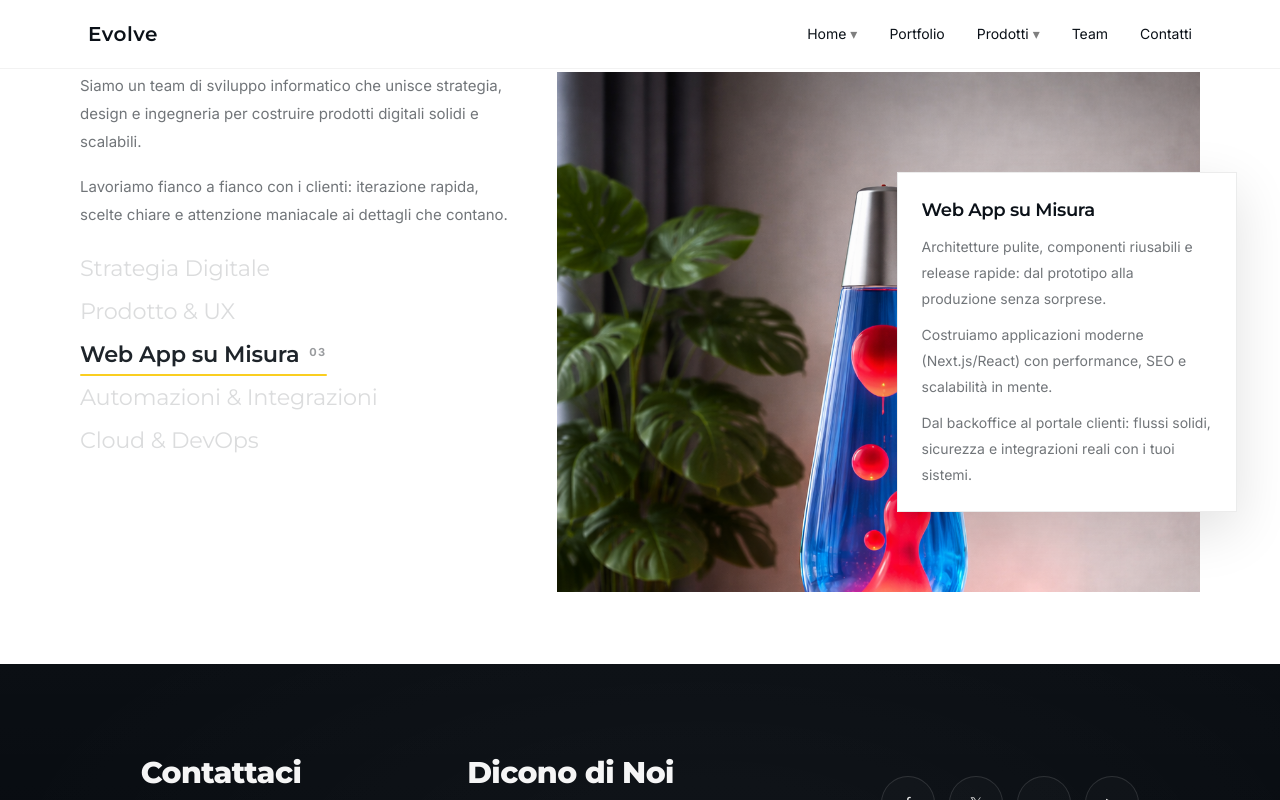
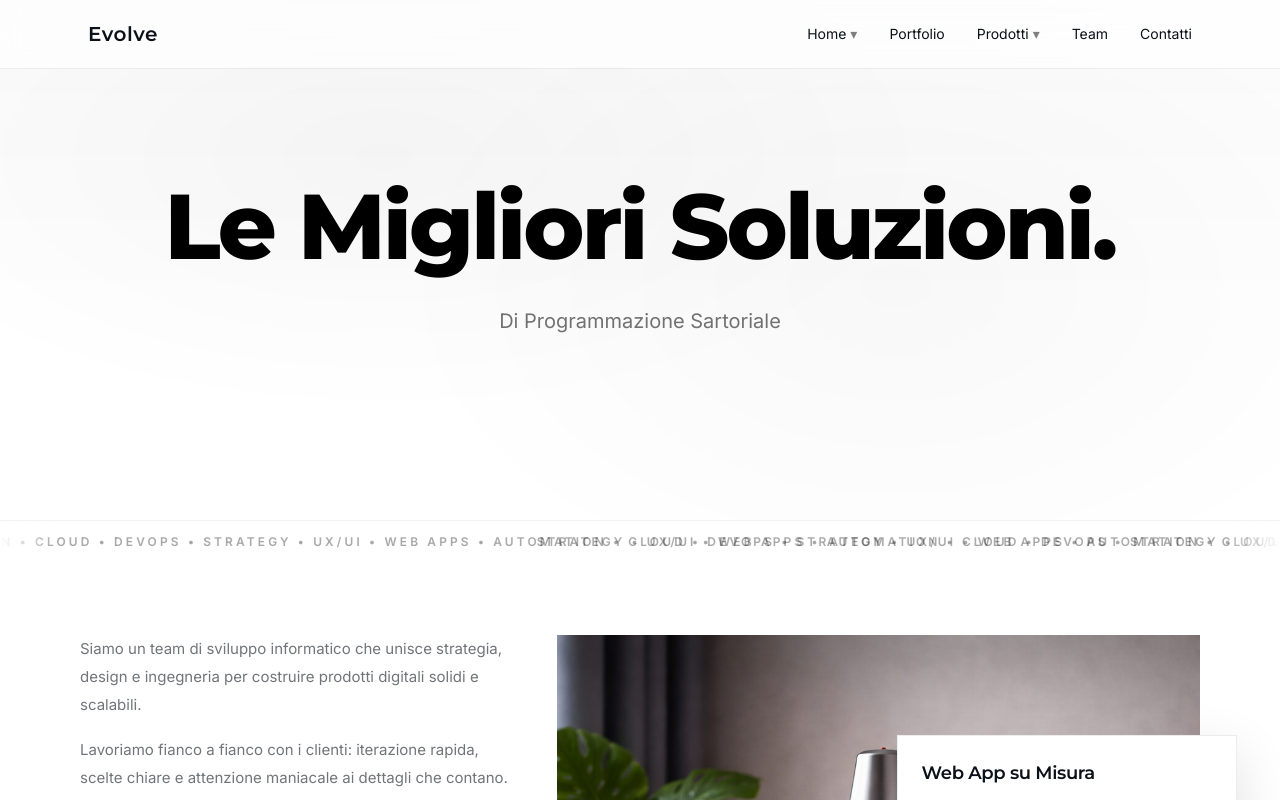
Before and after one commit to EvoProj3ct/it.evolve.website, a Next.js app: page /portfolio in a window 1280 px wide. Shown: the top 800 px of the page. Built offline with nearby package versions, Linux system fonts and the light colour scheme.

Commit message:
updates1

```diff
--- a/src/app/globals.css
+++ b/src/app/globals.css
@@ -1788,3 +1788,40 @@ body {
     }
   }
 }
+
+
+/* sfondo “soft” tipo screenshot */
+.heroSoftBg {
+  background:
+          radial-gradient(900px 420px at 30% 30%, rgba(0,0,0,0.03) 0%, transparent 62%),
+          radial-gradient(820px 520px at 70% 55%, rgba(0,0,0,0.028) 0%, transparent 62%),
+          linear-gradient(180deg, rgba(0,0,0,0.02) 0%, rgba(0,0,0,0.00) 60%);
+  filter: blur(0px);
+}
+
+/* marquee minimal */
+.marqueeTrack {
+  display: flex;
+  gap: 40px;
+  white-space: nowrap;
+  will-change: transform;
+}
+
+.marqueeRow {
+  display: inline-block;
+  white-space: nowrap;
+  animation: marqueeLeft 26s linear infinite;
+}
+
+.marqueeRow:nth-child(2) {
+  animation-delay: -13s; /* metà durata per loop continuo */
+}
+
+@keyframes marqueeLeft {
+  from { transform: translateX(0); }
+  to   { transform: translateX(-100%); }
+}
+
+@media (prefers-reduced-motion: reduce) {
+  .marqueeRow { animation: none; }
+}
--- a/src/app/portfolio/page.tsx
+++ b/src/app/portfolio/page.tsx
@@ -1,8 +1,10 @@
 import Portfolio from "@/components/Portfolio";
+import HeroHeaderWithMarquee from "@/components/HeroHeaderWithMarquee";
 
 export default function PortfolioPage() {
     return (
         <main className="portfolioPage" aria-label="Pagina Portfolio">
+            <HeroHeaderWithMarquee />
             <Portfolio />
         </main>
     );
--- /dev/null
+++ b/src/components/HeroHeaderWithMarquee.tsx
@@ -0,0 +1,66 @@
+"use client";
+
+import React from "react";
+
+type Props = {
+    title?: string;
+    subtitle?: string;
+    /** Testo ripetuto nel banner che scorre */
+    tickerText?: string;
+    /** Altezza hero */
+    heightClassName?: string; // es: "h-[420px]"
+};
+
+export default function HeroHeaderWithMarquee({
+                                                  title = "Le Migliori Soluzioni.",
+                                                  subtitle = "Di Programmazione Sartoriale",
+                                                  tickerText = "STRATEGY • UX/UI • WEB APPS • AUTOMATION • CLOUD • DEVOPS •",
+                                                  heightClassName = "h-[420px] md:h-[520px]",
+                                              }: Props) {
+    // duplichiamo per loop perfetto
+    const row = `${tickerText} ${tickerText} ${tickerText}`;
+
+    return (
+        <section className="w-full bg-white text-black">
+            {/* HERO */}
+            <div
+                className={[
+                    "relative w-full overflow-hidden",
+                    "flex items-center justify-center",
+                    heightClassName,
+                ].join(" ")}
+            >
+                {/* background soft */}
+                <div className="absolute inset-0 heroSoftBg" />
+
+                <div className="relative z-10 mx-auto w-full max-w-5xl px-6 text-center">
+                    <h1 className="font-display font-extrabold tracking-[-0.03em] leading-[0.98] text-[44px] sm:text-[56px] md:text-[78px] lg:text-[92px] whitespace-pre-line">
+                        {title}
+                    </h1>
+
+                    <p className="mt-8 text-[14px] sm:text-[16px] md:text-[20px] leading-[1.8] text-black/55 whitespace-pre-line">
+                        {subtitle}
+                    </p>
+                </div>
+            </div>
+
+            {/* MARQUEE MINIMALE */}
+            <div className="w-full border-t border-black/5 bg-white">
+                <div className="relative overflow-hidden">
+                    {/* fade edges */}
+                    <div className="pointer-events-none absolute left-0 top-0 h-full w-14 bg-gradient-to-r from-white to-transparent z-10" />
+                    <div className="pointer-events-none absolute right-0 top-0 h-full w-14 bg-gradient-to-l from-white to-transparent z-10" />
+
+                    <div className="marqueeTrack py-3">
+                        <div className="marqueeRow text-[11px] md:text-[12px] font-semibold tracking-[0.26em] text-black/35">
+                            {row}
+                        </div>
+                        <div className="marqueeRow text-[11px] md:text-[12px] font-semibold tracking-[0.26em] text-black/35">
+                            {row}
+                        </div>
+                    </div>
+                </div>
+            </div>
+        </section>
+    );
+}
```
